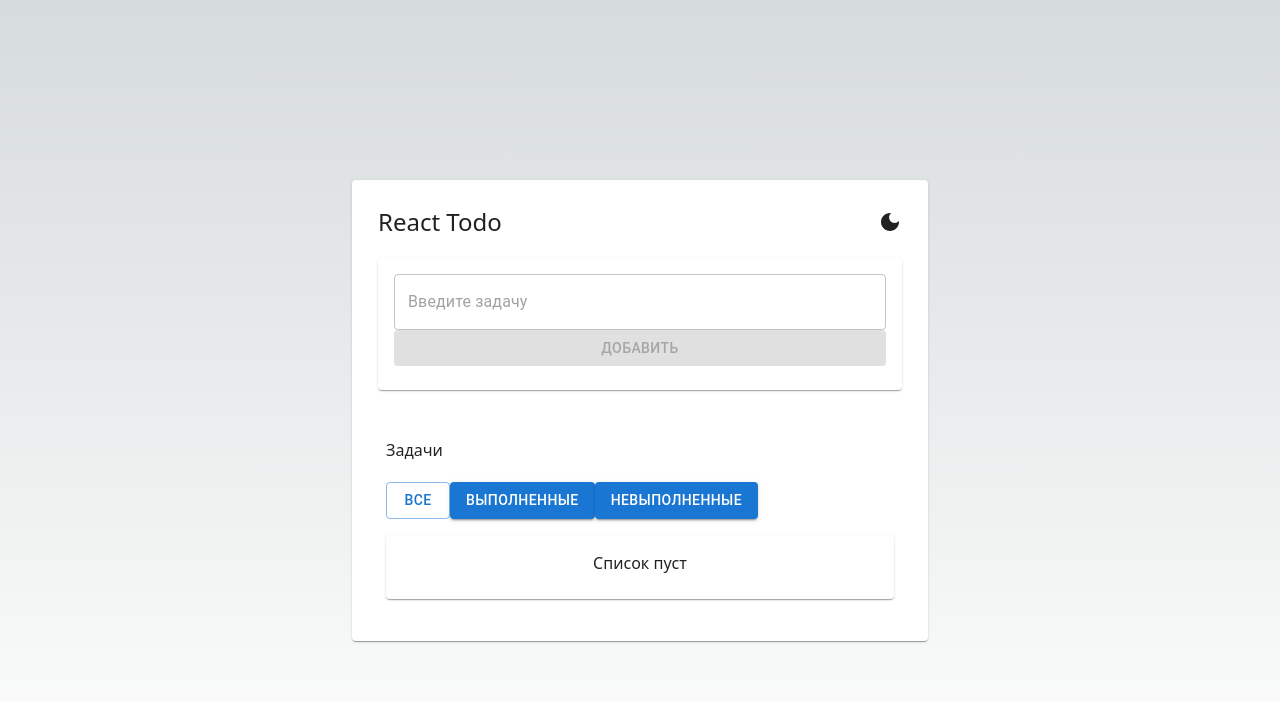
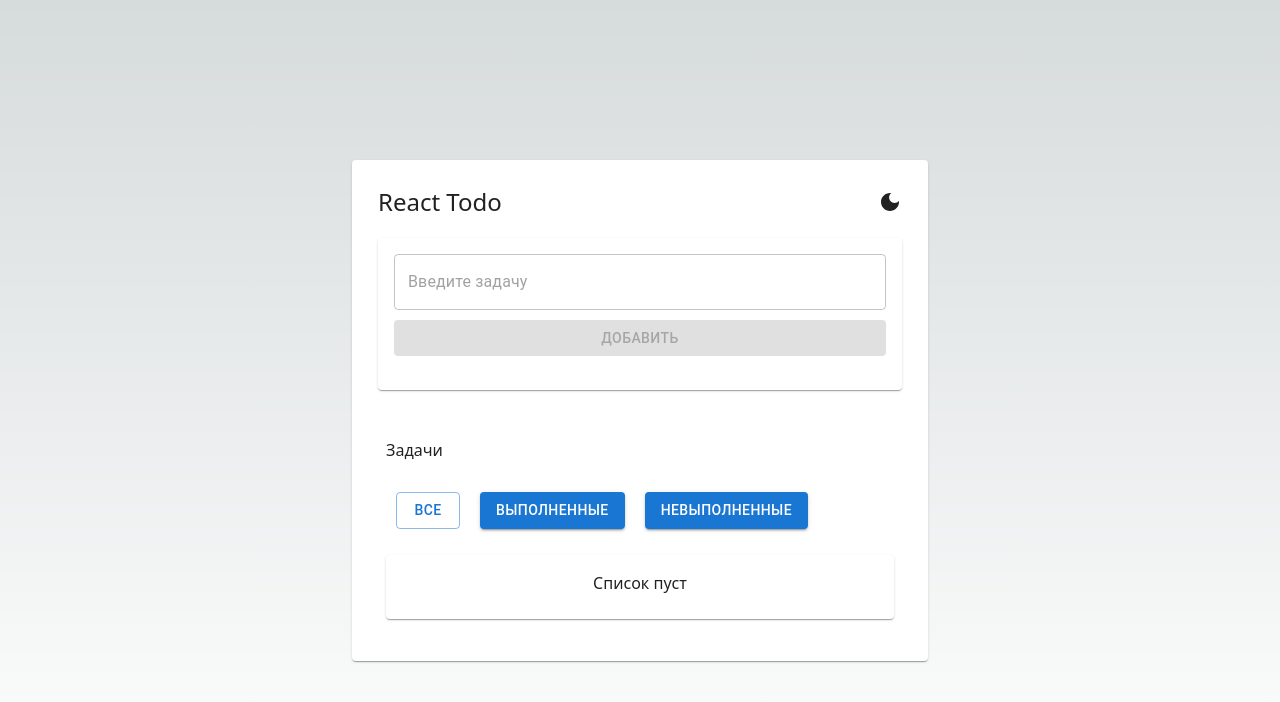
Before and after one commit to makysheva/react-todo, a Next.js app: page / in a window 1280 px wide. Shown: the top 702 px of the page. Built offline with nearby package versions, Linux system fonts and the light colour scheme.

Commit message:
Правка стилей кнопок и формы

```diff
--- a/src/components/Filter.tsx
+++ b/src/components/Filter.tsx
@@ -17,17 +17,12 @@ export const Filter= () => {
   return (
     <div className={"relative flex flex-row items-center mb-2 w-full"}>
       {filterNames.map((item) => (
-        <div key={item.id}>
+        <div key={item.id} className="m-2.5">
           <Button
             variant={item.completed === filter ? "outlined" : "contained"}
             key={item.id}
             onClick={() => handleFilterChange(item.completed)}
-            className={`
-              mr-2.5
-              ${item.completed === filter ? "bg-blue-500 text-white" : "bg-white text-blue-900"}
-              hover:bg-sky-700
-              hover:text-white
-             `}
+            className={`${item.completed === filter ? "bg-blue-500 text-white" : "bg-white text-blue-900"}`}
           >
             {item.title}
           </Button>
--- a/src/components/Form.tsx
+++ b/src/components/Form.tsx
@@ -8,7 +8,7 @@ import TextField from "@mui/material/TextField";
 import Button from "@mui/material/Button";
 import { TasksProps } from "@/redux/tasks/types";
 import { addTask } from "@/redux/tasks/slice";
-import { useAppDispatch, useAppSelector } from "@/redux/hooks";
+import { useAppDispatch } from "@/redux/hooks";
 import { generateUniqueId } from "@/utils/generateUniqueId";
 
 const Form = () => {
@@ -61,7 +61,7 @@ const Form = () => {
             placeholder="Введите задачу"
             className={"w-full"}
           />
-
+          <div className={"w-full my-2.5"}>
             <Button
               variant="contained"
               disabled={task.text.length === 0}
@@ -70,6 +70,7 @@ const Form = () => {
             >
               Добавить
             </Button>
+          </div>
         </Box>
       </CardContent>
     </Card>
```
Lines whose indentation alone changed are shown as unchanged.
